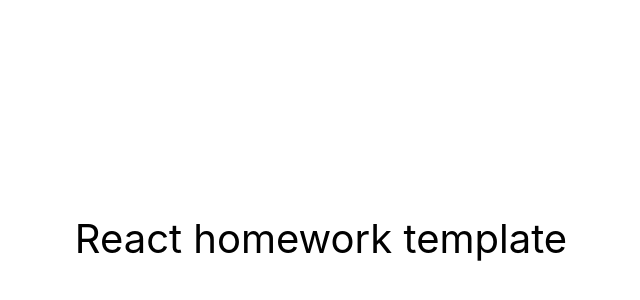
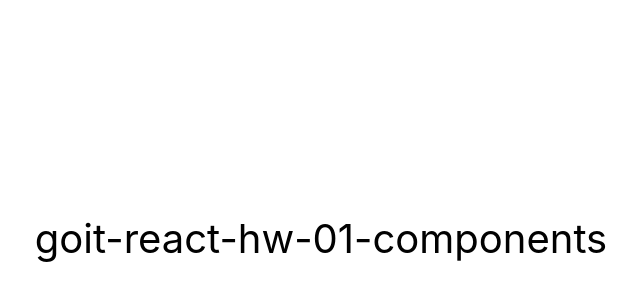
Before and after one commit to Danylo2403/goit-react-hw-01-components, a React (Create React App) app: page / in a window 1280 px wide. Shown: the part 162-462 px from the top of the page, without its empty margins (319-959 px from the left). Built offline with nearby package versions, Linux system fonts and the light colour scheme.

Commit message:
update text

```diff
--- a/src/components/App.jsx
+++ b/src/components/App.jsx
@@ -10,7 +10,7 @@ export const App = () => {
         color: '#010101'
       }}
     >
-      React homework template
+      goit-react-hw-01-components
     </div>
   );
 };
```
